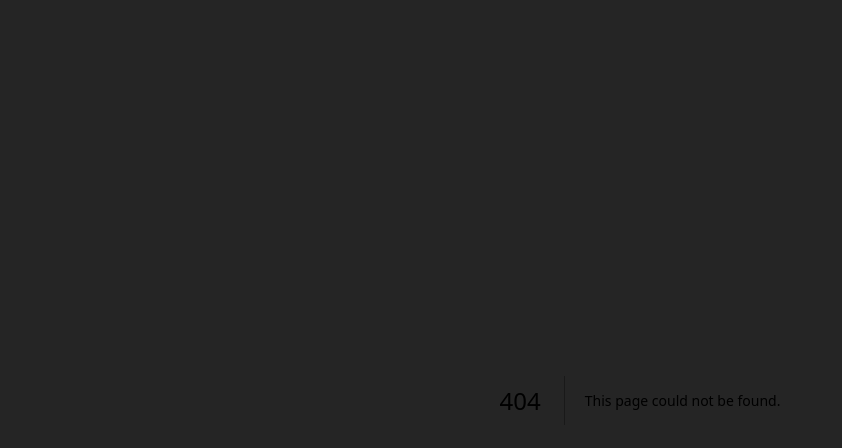
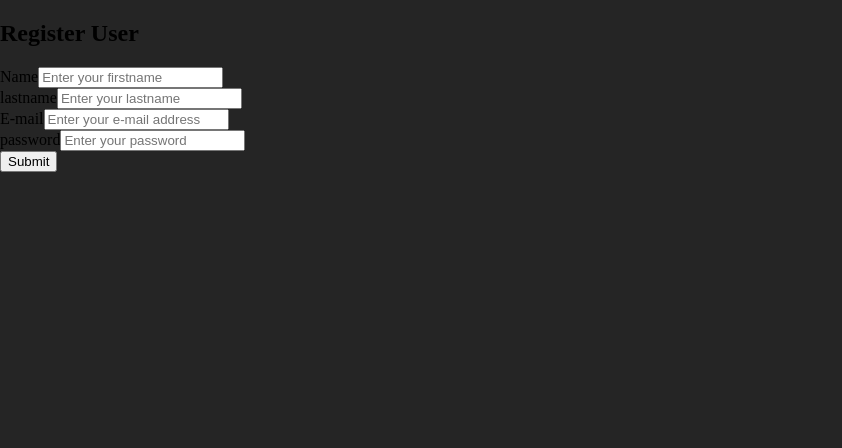
Before and after one commit to Digitalframework/FullStackWebApp, a Next.js app in the folder webcomponents/: page /register in a window 1280 px wide. Before the commit this address had no page. Shown: the top 448 px of the page, without its empty margins (0-842 px from the left). Built offline with nearby package versions, Linux system fonts and the light colour scheme.

Commit message:
register test react spring boot communication

```diff
--- /dev/null
+++ b/webcomponents/src/app/register/page.tsx
@@ -0,0 +1,107 @@
+'use client';
+import axios from "axios";
+import { useState, useEffect } from 'react';
+
+
+export default function Register() {
+
+  const [user, setUser] = useState({
+    firstname: "",
+    lastname: "",
+    email: "",
+    password: "",
+
+  });
+
+  const { firstname, lastname, email,password } = user;
+
+  const onInputChange = (e:any) => {
+    setUser({ ...user, [e.target.name]: e.target.value });
+  };
+  //url: 'http://localhost:8080/api/v1/auth/register',
+  async function onSubmit (event:any) {
+    event.preventDefault()
+    try {
+    await axios.post(
+      'http://localhost:8080/api/v1/auth/register',
+      user
+    );
+
+    setUser({firstname, lastname, email,password});
+  }
+    catch(err){
+      alert("User Registration failed");
+    }
+
+  };
+
+  return (
+    <div className="container">
+      <div className="row">
+        <div className="col-md-6 offset-md-3 border rounded p-4 mt-2 shadow">
+          <h2 className="text-center m-4">Register User</h2>
+
+          <form onSubmit={(e) => onSubmit(e)}>
+            <div className="mb-3">
+              <label htmlFor="firstname" className="form-label">
+                Name
+              </label>
+              <input
+                type={"text"}
+                className="form-control"
+                placeholder="Enter your firstname"
+                name="firstname"
+                value={firstname}
+                onChange={(e) => onInputChange(e)}
+              />
+            </div>
+            <div className="mb-3">
+              <label htmlFor="lastname" className="form-label">
+                lastname
+              </label>
+              <input
+                type={"text"}
+                className="form-control"
+                placeholder="Enter your lastname"
+                name="lastname"
+                value={lastname}
+                onChange={(e) => onInputChange(e)}
+              />
+            </div>
+
+            <div className="mb-3">
+              <label htmlFor="email" className="form-label">
+                E-mail
+              </label>
+              <input
+                type={"text"}
+                className="form-control"
+                placeholder="Enter your e-mail address"
+                name="email"
+                value={email}
+                onChange={(e) => onInputChange(e)}
+              />
+            </div>
+
+            <div className="mb-4">
+                         <label htmlFor="password" className="form-label">
+                            password
+                          </label>
+                          <input
+                            type={"text"}
+                            className="form-control"
+                            placeholder="Enter your password"
+                            name="password"
+                            value={password}
+                            onChange={(e) => onInputChange(e)}
+                          />
+                        </div>
+            <button type="submit" className="btn btn-outline-primary">
+              Submit
+            </button>
+          </form>
+        </div>
+      </div>
+    </div>
+  );
+}
```
